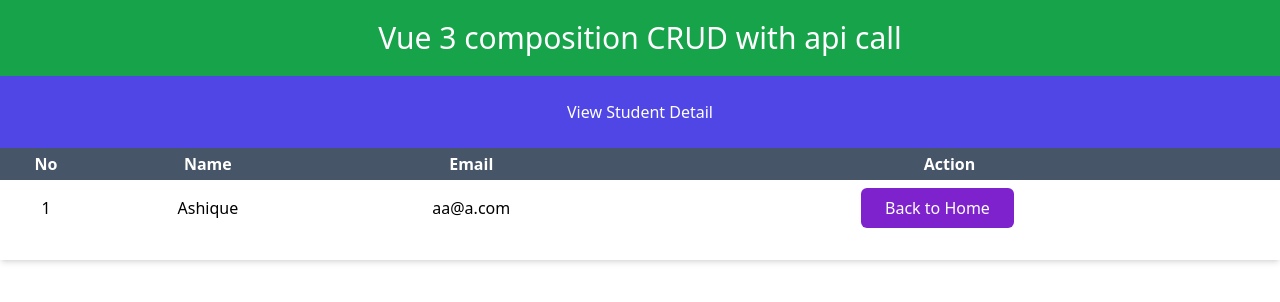
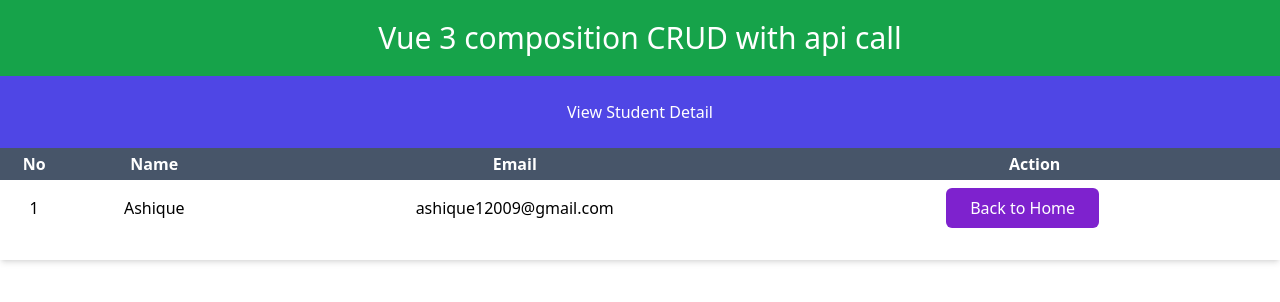
Before and after one commit to ashique12009/vue3-composition-api-crud, a Vue app: page /View/1 in a window 1280 px wide. Shown: the top 302 px of the page. Built offline with nearby package versions, Linux system fonts and the light colour scheme; data requests are answered from the project's data file.

Commit message:
single student view operation done

```diff
--- a/src/components/student/List.vue
+++ b/src/components/student/List.vue
@@ -35,16 +35,16 @@
                 </tr>
             </thead>
             <tbody class="text-center">
-                <tr v-for="student in studentData">
+                <tr v-for="student in studentData" :key="student.id">
                     <td class="py-2">{{ student.id }}</td>
                     <td class="py-2">{{ student.studentname }}</td>
                     <td class="py-2">{{ student.email }}</td>
                     <td class="py-2">
-                        <RouterLink :to="{name: 'view', params: {id: 1} }">
+                        <RouterLink :to="{name: 'view', params: {id: student.id} }">
                             <EyeIcon class="text-blue-500 h-6 w-6 inline" />
                         </RouterLink>
 
-                        <RouterLink :to="{name: 'edit', params: {id: 1} }">
+                        <RouterLink :to="{name: 'edit', params: {id: student.id} }">
                             <PencilIcon class="text-emerald-500 h-6 w-6 inline mx-6" />
                         </RouterLink>
 
--- a/src/components/student/View.vue
+++ b/src/components/student/View.vue
@@ -1,4 +1,14 @@
 <script setup>
+import { onMounted } from 'vue';
+import useStudent from '../../composeable/studentApi';
+import { useRoute } from 'vue-router';
+
+const route = useRoute();
+const { error, studentData, getSingleStudentData } = useStudent();
+onMounted(() => {
+    getSingleStudentData(route.params.id);
+});
+
 </script>
 
 <template>
@@ -18,9 +28,9 @@
             </thead>
             <tbody class="text-center">
                 <tr>
-                    <td class="py-2">1</td>
-                    <td class="py-2">Ashique</td>
-                    <td class="py-2">aa@a.com</td>
+                    <td class="py-2">{{ studentData.id }}</td>
+                    <td class="py-2">{{ studentData.studentname }}</td>
+                    <td class="py-2">{{ studentData.email }}</td>
                     <td class="py-2">
                         <RouterLink :to="{name: 'list'}">
                             <button class="bg-purple-700 text-white font-medium py-2 px-6 rounded-md hover:bg-purple-800 mr-6" type="button">Back to Home</button>
--- a/src/composeable/studentApi.js
+++ b/src/composeable/studentApi.js
@@ -2,7 +2,7 @@
 import { ref } from "vue";
 
 export default function useStudent() {
-    const url = "http://localhost:3333/students";
+    const url = "http://localhost:3333/students/";
     const studentData = ref([]);
     const error = ref(null);
 
@@ -21,9 +21,23 @@
         }
     }
 
+    // Get single studen data
+    const getSingleStudentData = async (id) => {
+        studentData.value = [];
+        error.value = null;
+
+        try {
+            const res = await axios(url + id);
+            studentData.value = res.data;
+        } catch (err) {
+            error.value = err;
+        }
+    }
+
     return {
         getAllStudent,
         error,
-        studentData
+        studentData,
+        getSingleStudentData
     }
 }
```
